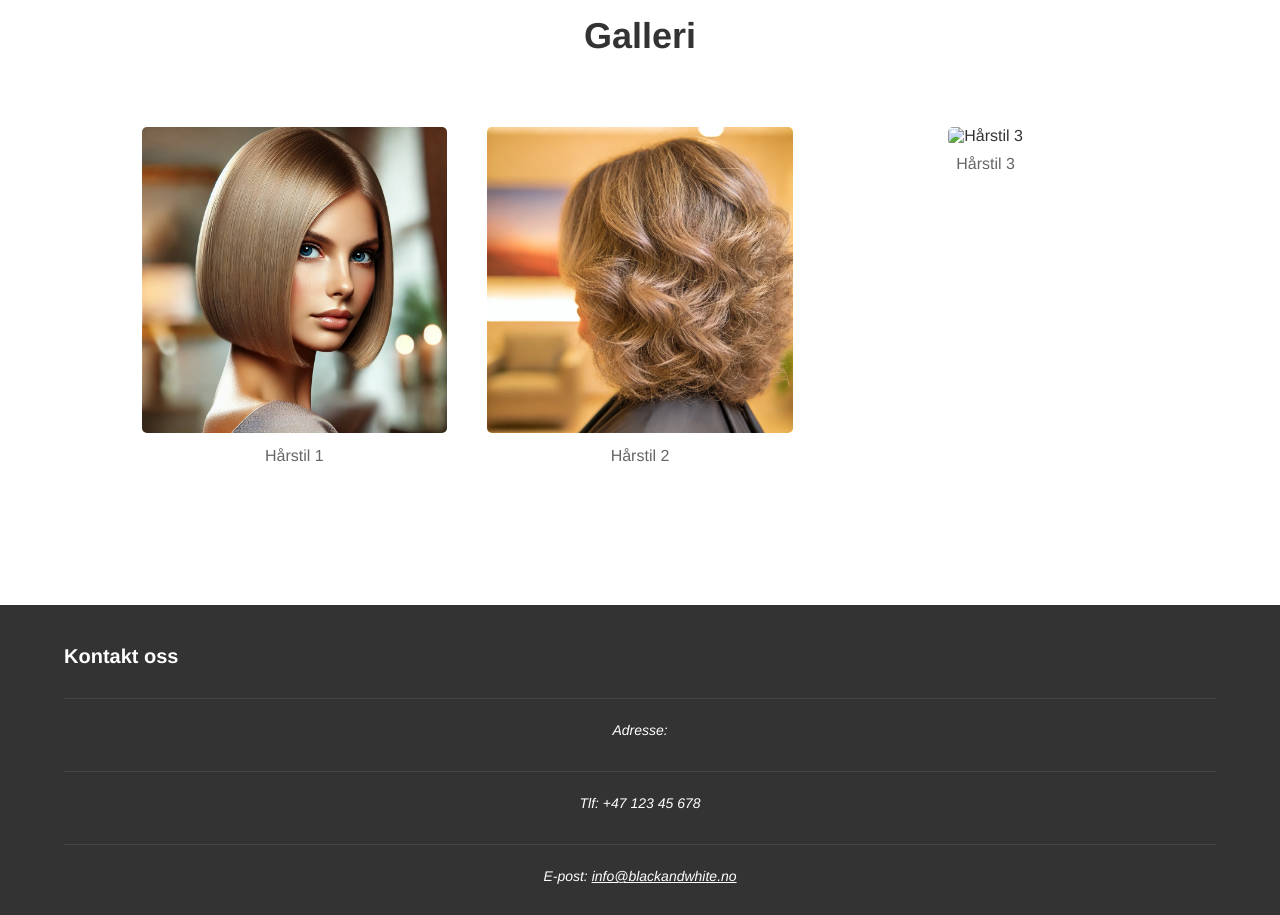
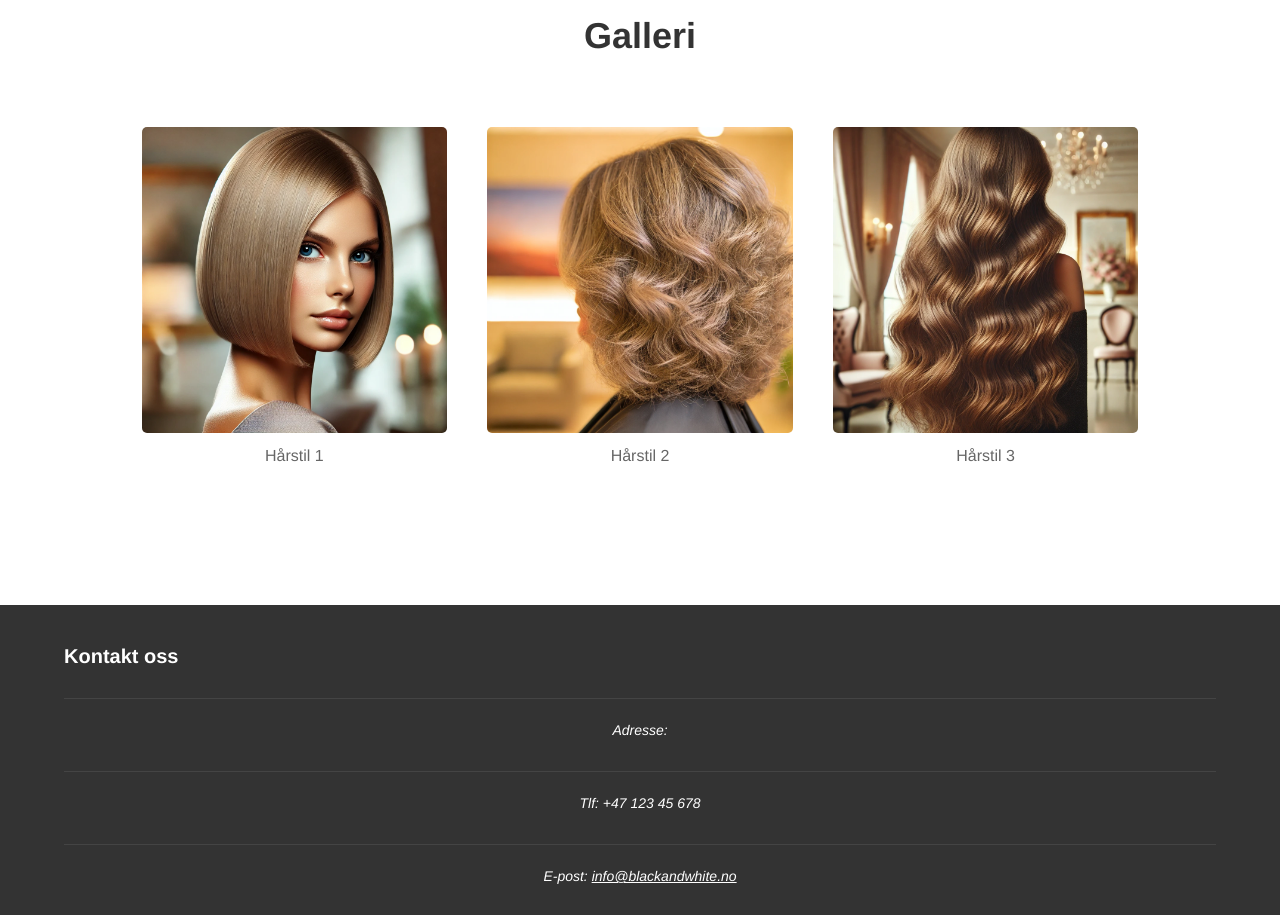
Before and after one commit to Matsvp/Mats-Prosjekter, a plain HTML site: page frisør/index.html in a window 1280 px wide. Shown: the part 1260-2175 px from the top of the page. Drawn offline with Linux system fonts and the light colour scheme.

Commit message:
litt mere på frisør nettsiden

```diff
--- a/frisør/index.html
+++ b/frisør/index.html
@@ -113,7 +113,7 @@
                 </li>
                 <li>
                     <figure>
-                        <img src="bilder/frisyre_3.jpg" alt="Hårstil 3">
+                        <img src="bilder/firyser_3.jpg" alt="Hårstil 3">
                         <figcaption>Hårstil 3</figcaption>
                     </figure>
                 </li>
```
